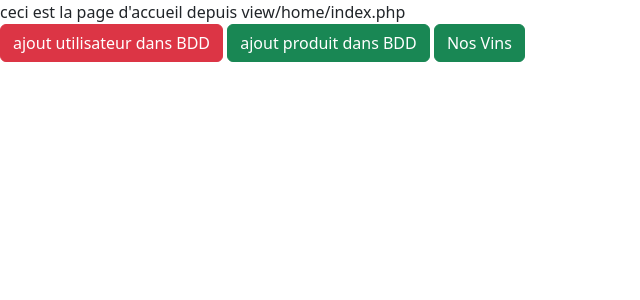
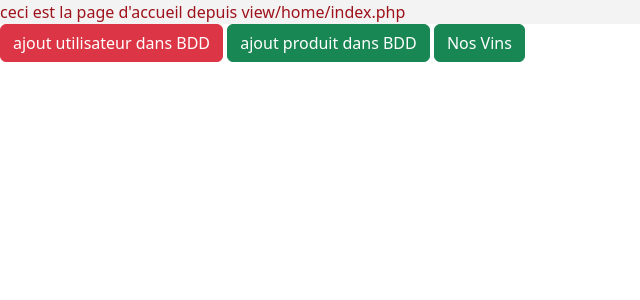
Before and after one commit to Bouziane-Helaili/Site_Vente_de_vin, a PHP site: template src/views/home/index.php in a window 1280 px wide. Shown: the part 112-412 px from the top of the page, without its empty margins (0-640 px from the left). Run offline with PHP 8.4, Linux system fonts and the light colour scheme; the template is opened without the code that fills it, so the values that code supplies are empty.

```diff
--- /dev/null
+++ b/assets/styles/css/style.css
@@ -0,0 +1,6 @@
+#home {
+  color: #9e121b;
+  background-color: #f3f3f3;
+}
+
+/*# sourceMappingURL=style.css.map */
--- a/assets/styles/scss/pages/_home.scss
+++ b/assets/styles/scss/pages/_home.scss
@@ -1,3 +1,4 @@
 #home {
-   color: $color-1;
+   color: $color-2;
+   background-color: $color-3;
 }
--- a/assets/styles/scss/styles.scss
+++ b/assets/styles/scss/styles.scss
@@ -1,3 +1,3 @@
 @import './settings';
 
-@import './pages/_home';
+@import './pages/home';
--- a/src/views/layout.php
+++ b/src/views/layout.php
@@ -7,7 +7,7 @@
     <meta http-equiv="X-UA-Compatible" content="ie=edge">
     <!-- CSS only -->
     <link href="https://cdn.jsdelivr.net/npm/bootstrap@5.2.3/dist/css/bootstrap.min.css" rel="stylesheet" integrity="sha384-rbsA2VBKQhggwzxH7pPCaAqO46MgnOM80zW1RWuH61DGLwZJEdK2Kadq2F9CUG65" crossorigin="anonymous">
-    <link rel="stylesheet" href="assets/css/style.css">
+    <link rel="stylesheet" href="assets/styles/css/style.css">
     <title>Best wines</title>
 </head>
 
```
Also changed, not shown: README.md, 1 other file.
